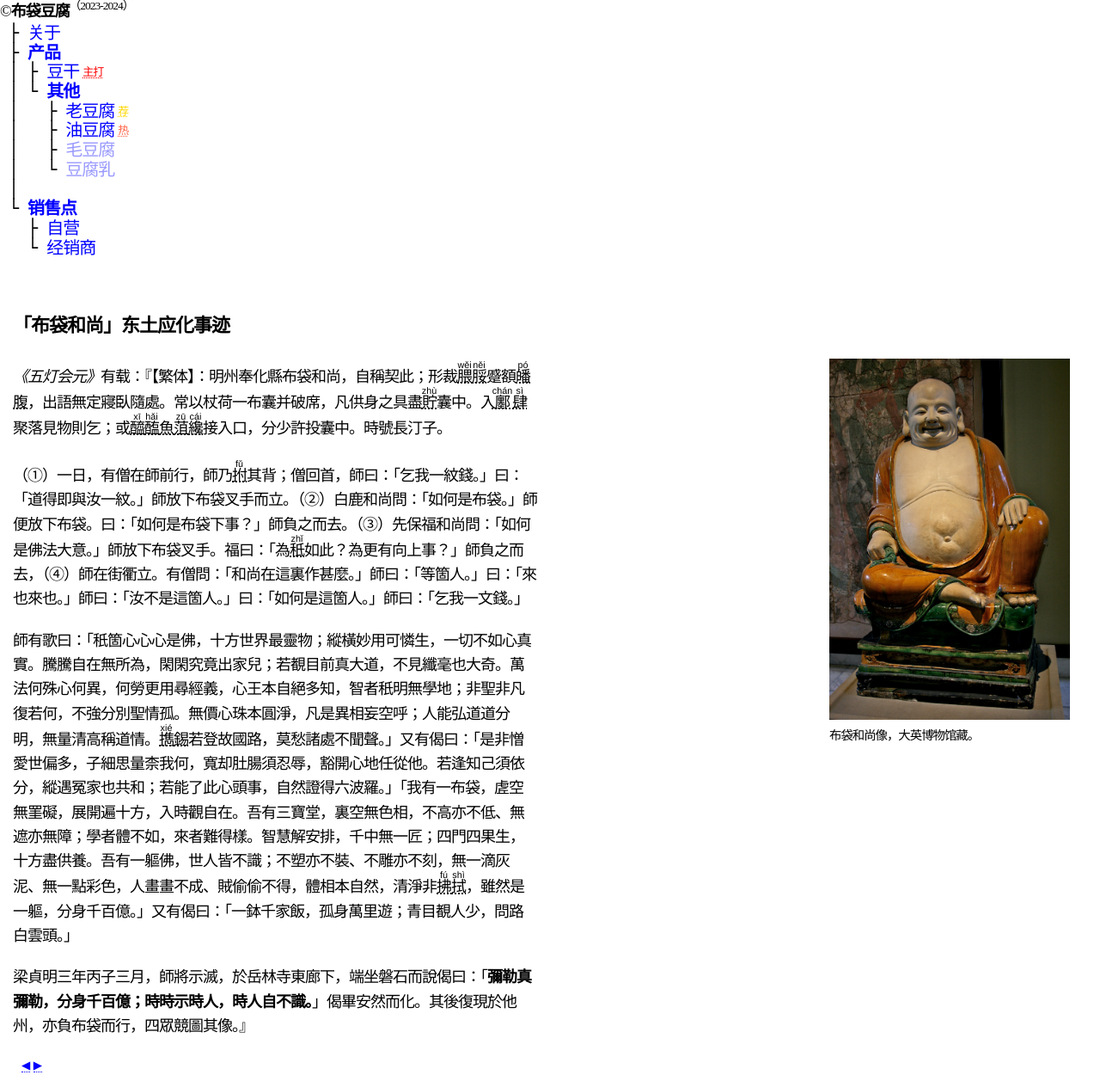
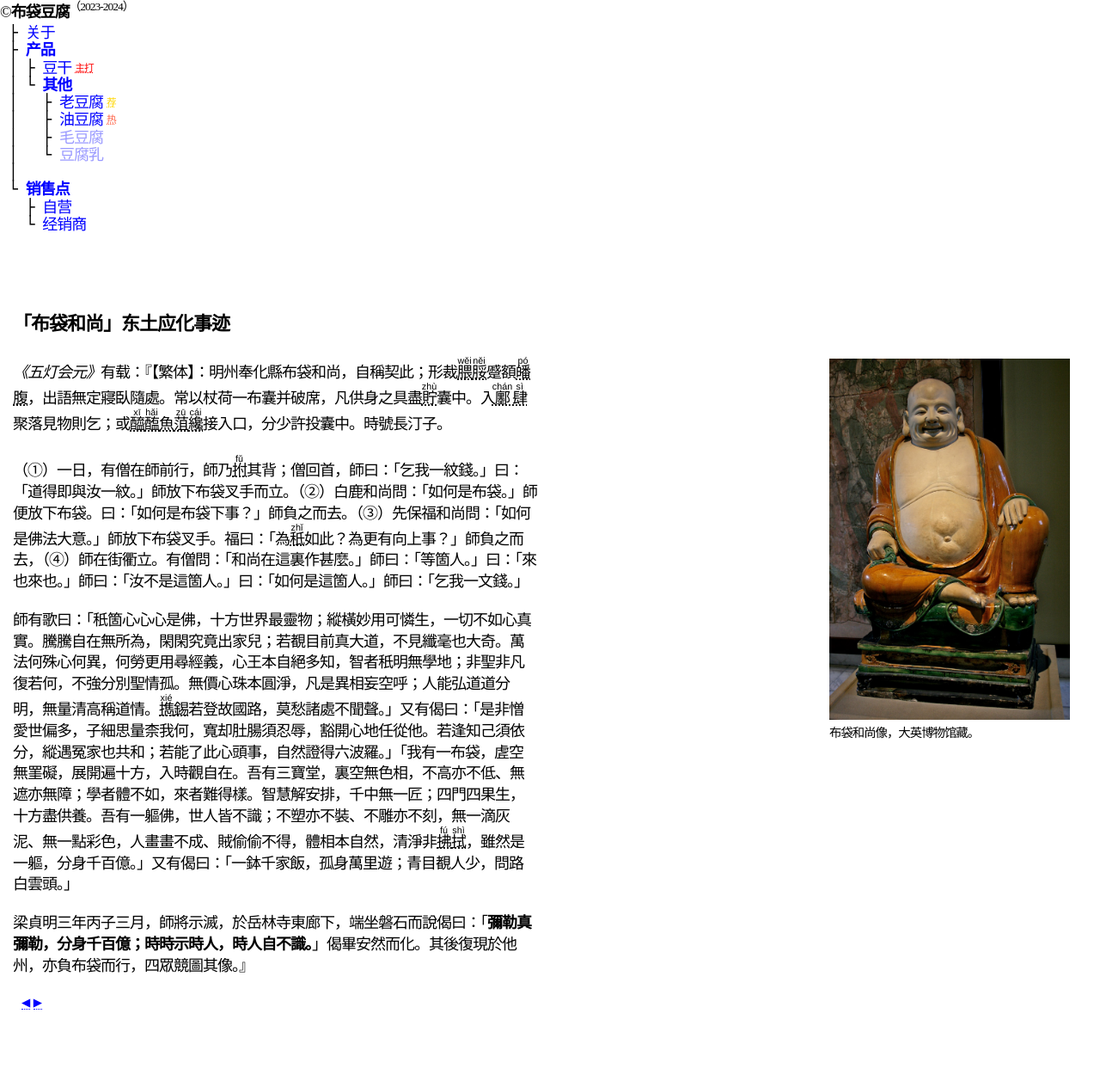
Before and after one commit to budaipro/budai, a Jekyll site: the page built from index.markdown, in a window 1280 px wide. Shown: the whole page at 86% size. Built offline with Jekyll 4.4.1, drawn with Linux system fonts in a browser that asks for light colours; after the commit the page ends 1184 px from its top, so only the background shows below that.

Commit message:
更新logo

```diff
--- a/css/main.scss
+++ b/css/main.scss
@@ -25,8 +25,9 @@
   font-family: simsun, simkai, kaiti, simhei, serif;
   text-indent: -10px;
   width: 100%;
-  padding: 4px 10px;
+  padding: 5px 10px;
   background-color: white/*#fcb367*/;
+  /*background: white url("/assets/img/bg.png") center/135px no-repeat;*/
 
   sup {
     font-size: 75%;
@@ -35,17 +36,17 @@
 
 .tofu {
   min-height: 332px;
-  /*background: transparent url("/assets/img/bg.png") 70% center/320px no-repeat;*/
+  /*background: transparent url("/assets/img/bg.png") 70% center/300px no-repeat;*/
 }
 
 pre {
   box-sizing: border-box;
   width: 100%;
-  padding: 27px 10px 10px;
+  padding: 28px 10px 10px;
   margin: 0;
-  font-family: menlo, consolas, 'source code pro', 'cascadia mono', simkai, kaiti, simsun, simhei, serif;
-  font-size: 20px;
-  line-height: 1.135;
+  font-family: menlo, consolas, 'source code pro', 'cascadia mono', simsun, simkai, kaiti, simhei, serif;
+  font-size: 18px;
+  line-height: 1.125;
   white-space: pre;
   overflow: scroll;
 }
@@ -238,7 +239,7 @@
     padding: 0 15px;
     box-sizing: border-box;
     color: black;
-    line-height: 1.575;
+    line-height: 1.375;
     text-align: left;
 
     #post {
```
Also changed, not shown: assets/img/bg.png (deleted), assets/img/logo.png, favicon.ico.
